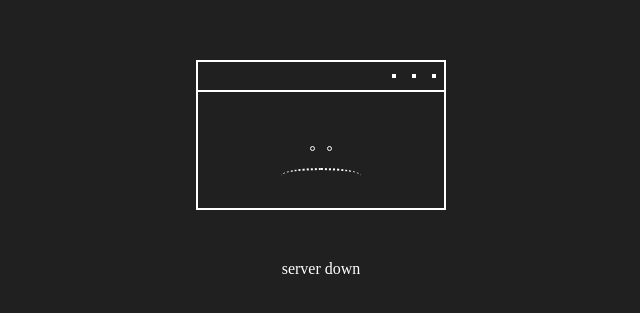
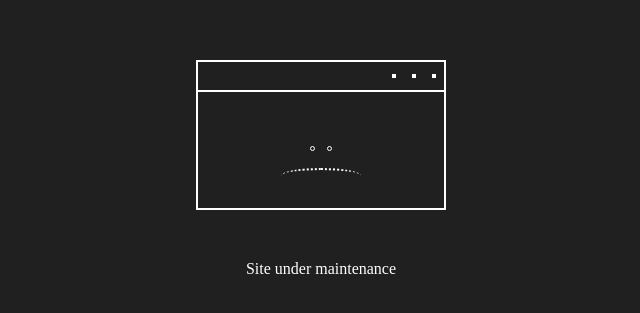
Before and after one commit to vineethnv/resume-new, a plain HTML site: page index.html in a window 1280 px wide. Shown: the part 231-544 px from the top of the page, 319-959 px from the left. Drawn offline with Linux system fonts and the light colour scheme.

Commit message:
Update index.html
Messege changed to site under maintenance

```diff
--- a/index.html
+++ b/index.html
@@ -22,7 +22,7 @@
       <div class="mouth"></div>
     </div>
   </div>
-  <div class="text">server down</div>
+  <div class="text">Site under maintenance</div>
   </div>
 </body>
 </html>
```
